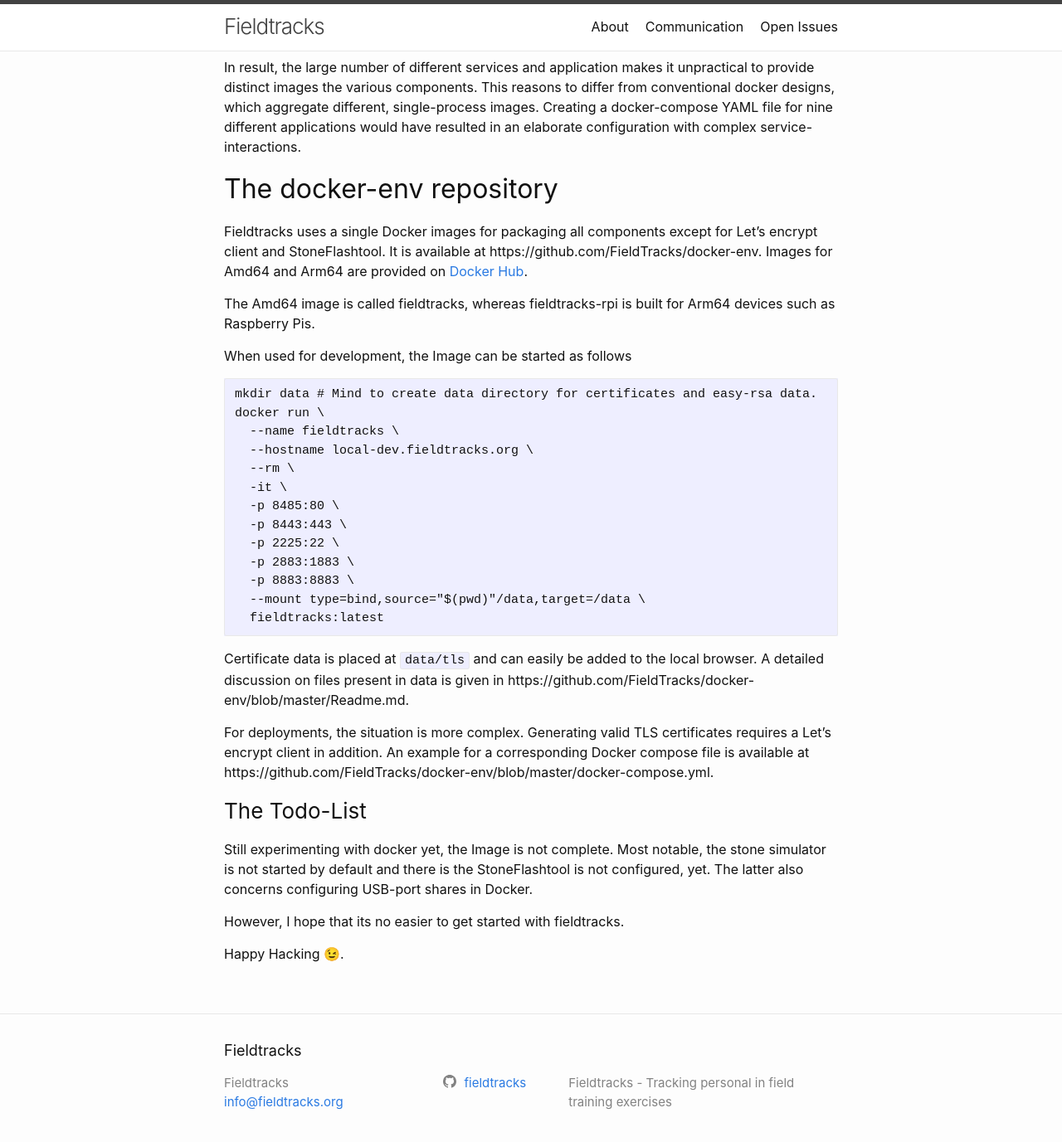
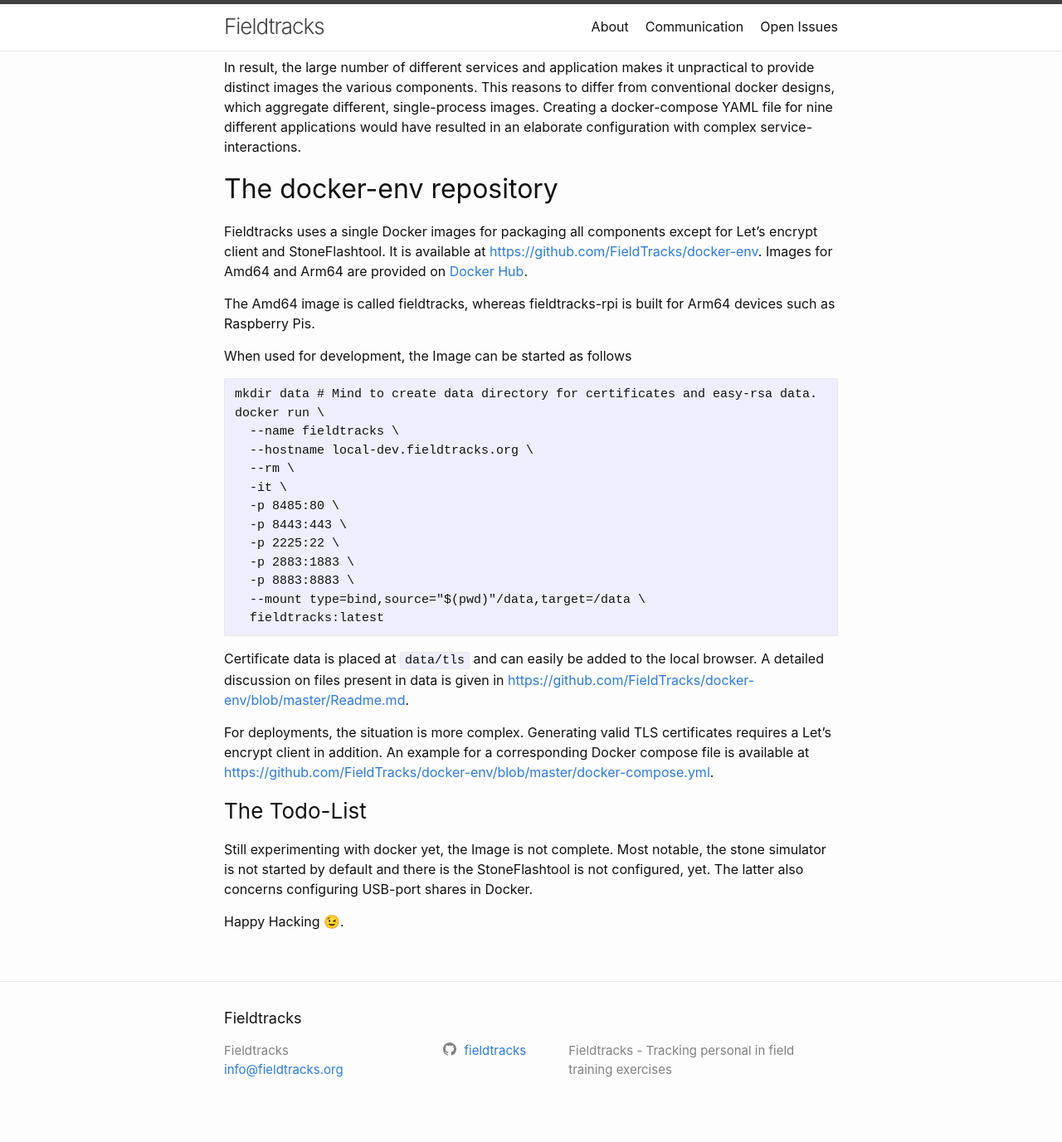
Before and after one commit to FieldTracks/website, a Jekyll site: the page built from _posts/2020-08-23-docker.md, in a window 1280 px wide and 1400 px high, scrolled down 1494 px. Shown: the top 1377 px of the window at 83% size. Built offline with Jekyll 4.4.1, drawn with Linux system fonts in a browser that asks for light colours; some of the changed text lies outside the part shown.

````diff
--- a/_posts/2020-08-23-docker.md
+++ b/_posts/2020-08-23-docker.md
@@ -6,7 +6,7 @@ categories: misc
 ---
 
 Deployment and development can be done using Docker. Respective sources are available at
-https://github.com/FieldTracks/docker-env.
+[https://github.com/FieldTracks/docker-env](https://github.com/FieldTracks/docker-env).
 
 <!--break-->
 
@@ -58,7 +58,7 @@ resulted in an elaborate configuration with complex service-interactions.
 ## The docker-env repository
 
 Fieldtracks uses a single Docker images for packaging all components except for Let's encrypt client and StoneFlashtool. It is available at
-https://github.com/FieldTracks/docker-env. Images for Amd64 and Arm64 are provided on [Docker Hub](https://hub.docker.com/u/fieldtracks).
+[https://github.com/FieldTracks/docker-env](https://github.com/FieldTracks/docker-env). Images for Amd64 and Arm64 are provided on [Docker Hub](https://hub.docker.com/u/fieldtracks).
 
 The Amd64 image is called fieldtracks, whereas fieldtracks-rpi is built for Arm64 devices such as Raspberry Pis.
 
@@ -79,17 +79,16 @@ docker run \
   fieldtracks:latest
 ```
 Certificate data is placed at `data/tls` and can easily be added to the local browser. A detailed discussion on files
-present in data is given in https://github.com/FieldTracks/docker-env/blob/master/Readme.md.
+present in data is given in
+[https://github.com/FieldTracks/docker-env/blob/master/Readme.md](https://github.com/FieldTracks/docker-env/blob/master/Readme.md).
 
 For deployments, the situation is more complex. Generating valid TLS certificates requires a Let's encrypt
 client in addition. An example for a corresponding Docker compose file is available at
-https://github.com/FieldTracks/docker-env/blob/master/docker-compose.yml.
+[https://github.com/FieldTracks/docker-env/blob/master/docker-compose.yml](https://github.com/FieldTracks/docker-env/blob/master/docker-compose.yml).
 
 ### The Todo-List
 
 Still experimenting with docker yet, the Image is not complete. Most notable, the stone simulator is not started by default
 and there is the StoneFlashtool is not configured, yet. The latter also concerns configuring USB-port shares in Docker.
 
-However, I hope that its no easier to get started with fieldtracks.
-
 Happy Hacking 😉.
````
Also changed, not shown: _posts/2021-03-25-R2R-Hackathon.md (+4 -0 lines).
